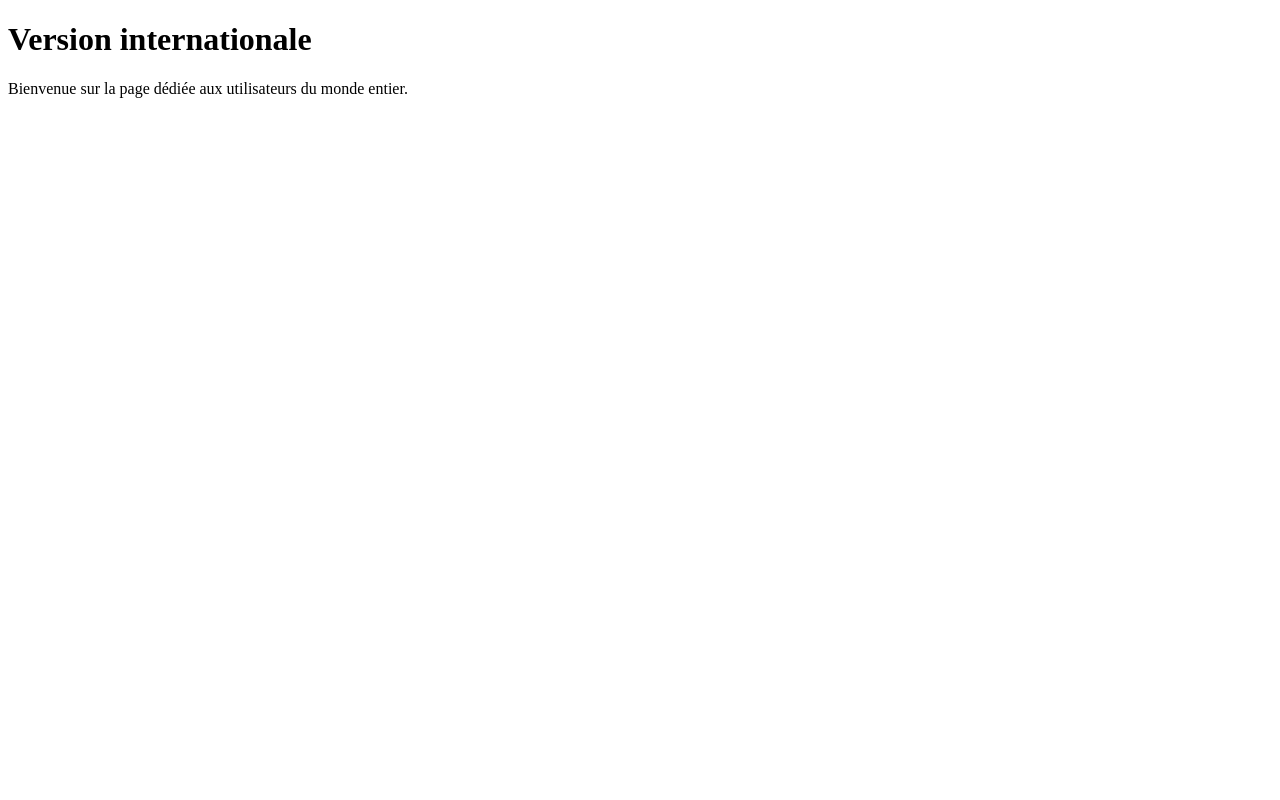
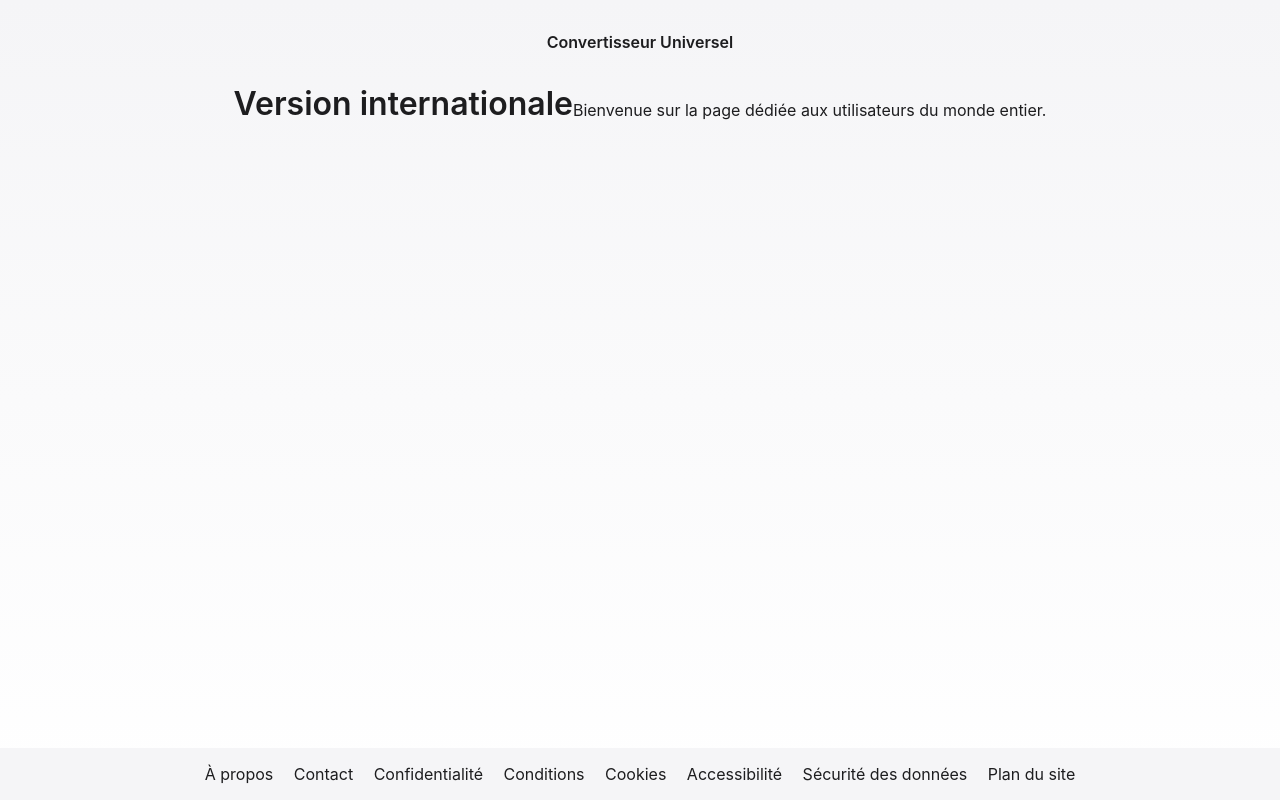
Before and after one commit to tokojimo/site, a plain HTML site: page intl/index.html in a window 1280 px wide. Drawn offline with Linux system fonts and the light colour scheme.

Commit message:
Add standard footer to intl and lp pages

```diff
--- a/intl/index.html
+++ b/intl/index.html
@@ -1,12 +1,31 @@
 <!DOCTYPE html>
 <html lang="fr">
 <head>
-  <meta charset="UTF-8">
-  <title>Version internationale</title>
-  <meta name="description" content="Accédez aux conversions pour un public international.">
+    <meta charset="UTF-8" />
+    <meta name="viewport" content="width=device-width, initial-scale=1.0" />
+    <title>Version internationale</title>
+    <meta name="description" content="Accédez aux conversions pour un public international." />
+    <link rel="stylesheet" href="/style.css" />
 </head>
 <body>
-  <h1>Version internationale</h1>
-  <p>Bienvenue sur la page dédiée aux utilisateurs du monde entier.</p>
+    <header>
+        <p class="site-title"><a href="/index.html">Convertisseur Universel</a></p>
+    </header>
+    <main>
+        <h1>Version internationale</h1>
+        <p>Bienvenue sur la page dédiée aux utilisateurs du monde entier.</p>
+    </main>
+    <footer>
+        <nav>
+            <a href="/a-propos.html">À propos</a>
+            <a href="/contact.html">Contact</a>
+            <a href="/politique-de-confidentialite.html">Confidentialité</a>
+            <a href="/conditions-generales.html">Conditions</a>
+            <a href="/cookies.html">Cookies</a>
+            <a href="/accessibilite.html">Accessibilité</a>
+            <a href="/securite-des-donnees.html">Sécurité des données</a>
+            <a href="/sitemap.html">Plan du site</a>
+        </nav>
+    </footer>
 </body>
 </html>
```
Also changed, not shown: lp/index.html (+24 -5 lines).
